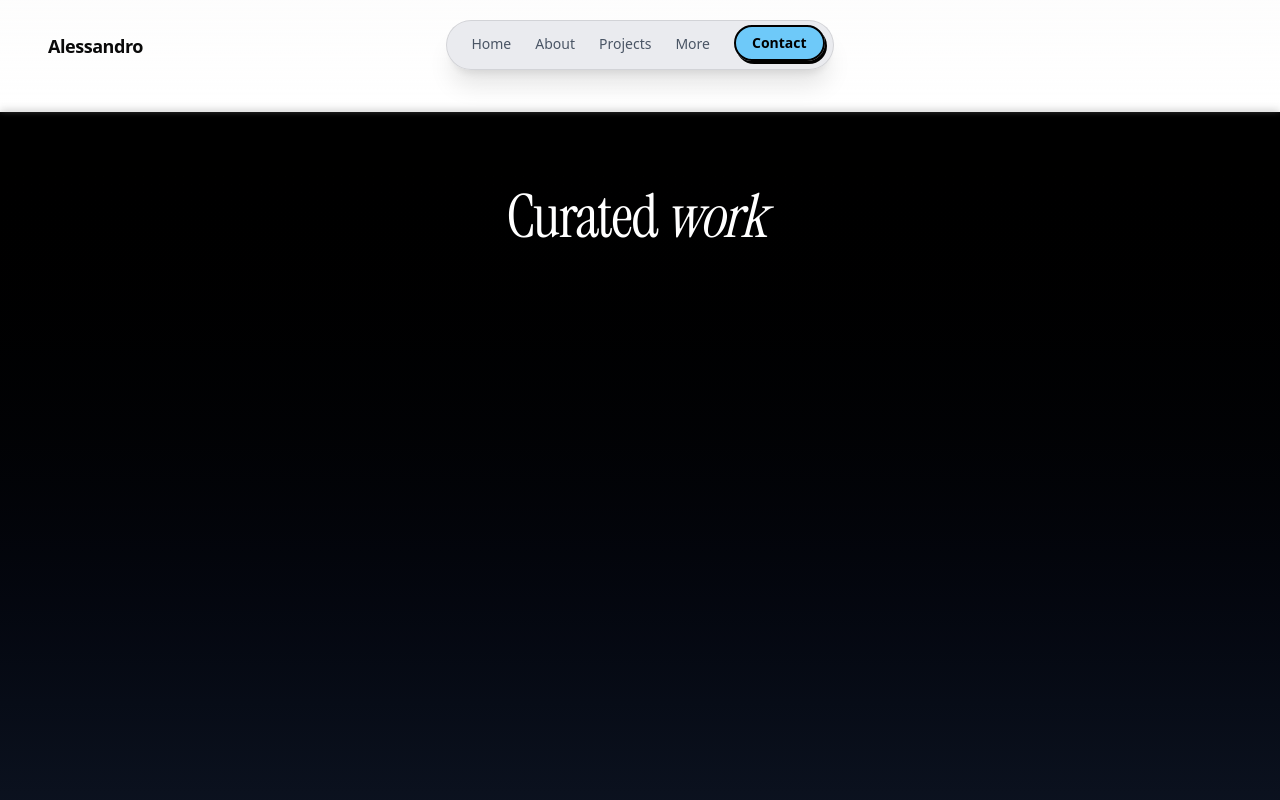
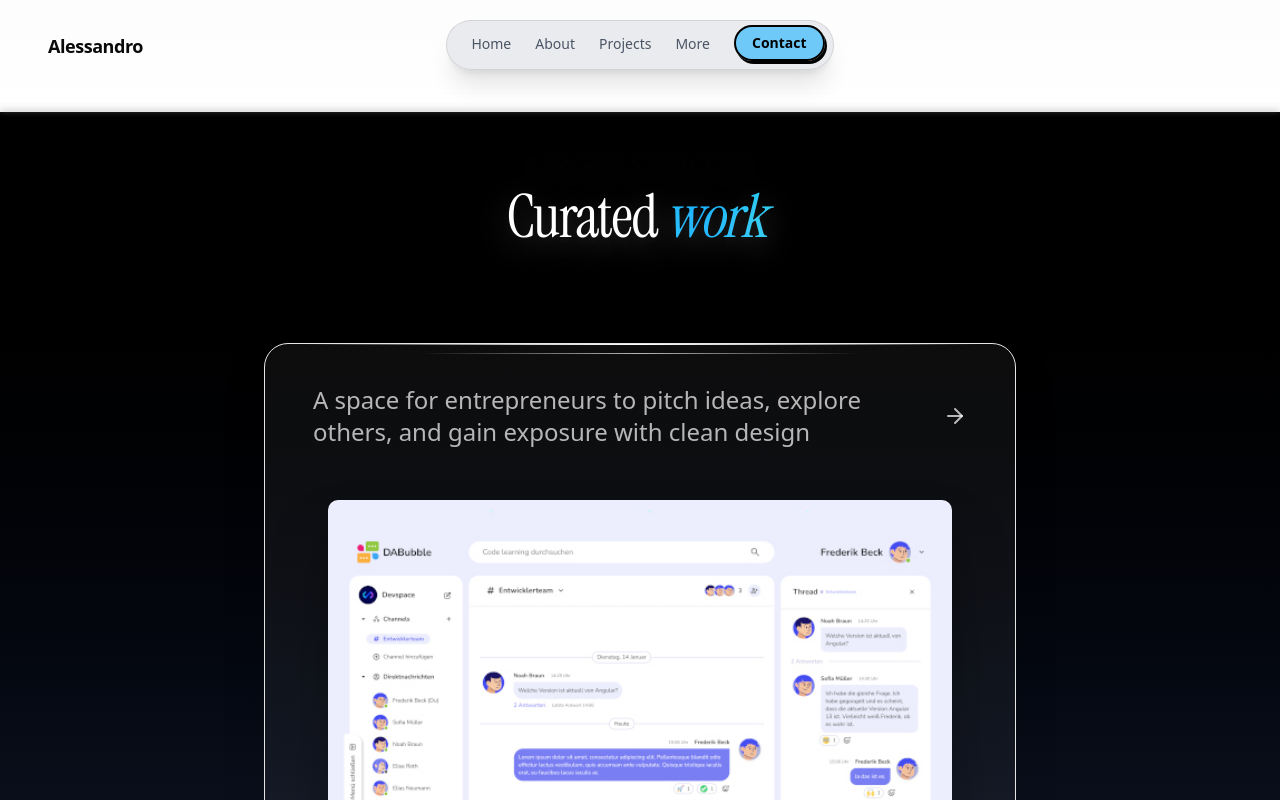
Before and after one commit to alessandro-arg/portfolio-2.0, a Next.js app: page /projects in a window 1280 px wide. Shown: the top 800 px of the page. Built offline with nearby package versions, Linux system fonts and the light colour scheme.

Commit message:
feat: working on the layout and the design of the projects section.

```diff
--- a/app/globals.css
+++ b/app/globals.css
@@ -81,7 +81,13 @@
       background-position: calc(100% + var(--shiny-width)) 0;
     }
   }
-}
+  --animate-gradient: gradient 8s linear infinite
+;
+  @keyframes gradient {
+  to {
+    background-position: var(--bg-size, 300%) 0;
+    }
+  }}
 
 :root {
   --radius: 0.625rem;
--- a/app/projects/ProjectsSection.tsx
+++ b/app/projects/ProjectsSection.tsx
@@ -1,23 +1,126 @@
 "use client";
+
+import { AnimatedGradientText } from "@/components/ui/animated-gradient-text";
+import { ArrowRight } from "lucide-react";
+import Image from "next/image";
+
+const content = [
+  {
+    title: "Collaborative Editing",
+    description:
+      "Work together in real time with your team, clients, and stakeholders. Collaborate on documents, share ideas, and make decisions quickly. With our platform, you can streamline your workflow and increase productivity.",
+    content: (
+      <div className="flex h-full w-full items-center justify-center bg-[linear-gradient(to_bottom_right,var(--cyan-500),var(--emerald-500))] text-white">
+        Collaborative Editing
+      </div>
+    ),
+  },
+  {
+    title: "Real time changes",
+    description:
+      "See changes as they happen. With our platform, you can track every modification in real time. No more confusion about the latest version of your project. Say goodbye to the chaos of version control and embrace the simplicity of real-time updates.",
+    content: (
+      <div className="flex h-full w-full items-center justify-center text-white">
+        <img
+          src="/linear.webp"
+          width={300}
+          height={300}
+          className="h-full w-full object-cover"
+          alt="linear board demo"
+        />
+      </div>
+    ),
+  },
+  {
+    title: "Version control",
+    description:
+      "Experience real-time updates and never stress about version control again. Our platform ensures that you're always working on the most recent version of your project, eliminating the need for constant manual updates. Stay in the loop, keep your team aligned, and maintain the flow of your work without any interruptions.",
+    content: (
+      <div className="flex h-full w-full items-center justify-center bg-[linear-gradient(to_bottom_right,var(--orange-500),var(--yellow-500))] text-white">
+        Version control
+      </div>
+    ),
+  },
+  {
+    title: "Running out of content",
+    description:
+      "Experience real-time updates and never stress about version control again. Our platform ensures that you're always working on the most recent version of your project, eliminating the need for constant manual updates. Stay in the loop, keep your team aligned, and maintain the flow of your work without any interruptions.",
+    content: (
+      <div className="flex h-full w-full items-center justify-center bg-[linear-gradient(to_bottom_right,var(--cyan-500),var(--emerald-500))] text-white">
+        Running out of content
+      </div>
+    ),
+  },
+];
 
 export default function ProjectsSection() {
   return (
     <section
       id="projects"
-      className="relative mx-auto mt-28 w-full container py-10"
+      className="relative mx-auto mt-28 w-full container py-10 cursor-default"
     >
-      <h2 className="relative z-2 text-5xl font-medium tracking-tight text-balance sm:text-5xl md:text-6xl text-center mb-20 md:mb-24">
+      <h2 className="relative z-2 text-5xl font-medium tracking-tight text-balance sm:text-5xl md:text-6xl text-center mb-20 md:mb-24 [text-shadow:rgba(255,255,255,0.05)_0_4px_8px,rgba(255,255,255,0.25)_0_8px_30px]">
         <p className="mb-3 font-mono text-xs font-normal tracking-widest text-black/80 uppercase md:text-sm dark:text-white/70">
           FEATURED CASE STUDIES
         </p>
         <span className="font-instrument">
-          <span>Curated</span>
-          <span className="text-colorfull animate-gradient-x font-instrument-serif pe-2 tracking-tight italic">
-            {" "}
+          <span>Curated </span>
+          <AnimatedGradientText
+            colorFrom="#4aeedd"
+            colorTo="#16b1ff"
+            className="pe-2 tracking-tight italic"
+          >
             work
-          </span>
+          </AnimatedGradientText>
         </span>
       </h2>
+      <div
+        role="main"
+        aria-label="Projects list"
+        className="relative flex w-full max-lg:max-w-xl mx-auto"
+      >
+        <div className="mx-auto gap-y-6 flex lg:max-w-[65%] flex-col lg:gap-y-28">
+          <div
+            role="article"
+            aria-label="Project X variable"
+            className="flex w-full flex-row will-change-auto"
+          >
+            <div className="flex flex-col w-full lg:mx-10">
+              <a
+                draggable="false"
+                href="#/projects/project-name"
+                className="border-white-3 group relative block cursor-pointer overflow-hidden rounded-2xl border bg-[#f2f2f20c] p-1 shadow-2xl lg:rounded-3xl lg:p-2 dark:border-white/15"
+              >
+                <div className="absolute inset-x-0 top-0 h-px bg-[linear-gradient(90deg,rgba(0,0,0,0)_5%,rgba(255,255,255,0.8)_35%,rgb(255,255,255)_50%,rgba(255,255,255,0.8)_65%,rgba(0,0,0,0)_95%)]"></div>
+                <div className="relative flex size-full flex-col items-center justify-between overflow-hidden rounded-xl lg:rounded-2xl max-lg:pt-2 from-black/20 lg:from-black/35 hover:from-black/20 to-black/45 transition-colors duration-300 dark:bg-linear-to-b">
+                  <div className="absolute inset-0 -z-10 transition-transform duration-500 ease-in-out group-hover:scale-105 bg-[linear-gradient(10deg,rgb(219,39,119)_49.9%,rgb(219,39,119)_81.7%,rgb(244,114,182)_99.88%)]">
+                    {" "}
+                  </div>
+                  <div className="absolute inset-x-0 top-px z-10 h-[0.8px] opacity-70 bg-[linear-gradient(90deg,rgba(0,0,0,0)_20%,rgb(255,255,255)_50%,rgba(0,0,0,0)_80%)]"></div>
+                  <div className="hidden w-full flex-row items-center justify-between gap-8 px-10 py-8 text-white/70 lg:flex">
+                    <h3 className="text-xl xl:text-2xl Afont-mono tracking-tightA">
+                      A space for entrepreneurs to pitch ideas, explore others,
+                      and gain exposure with clean design
+                    </h3>
+                    <ArrowRight
+                      className="size-6 shrink-0 transition-transform duration-300 ease-in-out group-hover:translate-x-1"
+                      aria-hidden="true"
+                    />
+                  </div>
+                  <Image
+                    src="/images/dabubble_mockup.jpg"
+                    alt="X Project"
+                    width={1203}
+                    height={753}
+                    decoding="async"
+                    className="w-full max-w-[85%] translate-y-5 rounded-t-lg will-change-transform lg:block transition-transform duration-500 ease-in-out -rotate-3 lg:rotate-0 lg:group-hover:scale-[1.08] lg:group-hover:-rotate-3 shadow-[0px_40px_50px_10px_rgba(0,0,0,0.22)]"
+                  />
+                </div>
+              </a>
+            </div>
+          </div>
+        </div>
+      </div>
     </section>
   );
 }
--- a/components/bento/GithubActivityCard.tsx
+++ b/components/bento/GithubActivityCard.tsx
@@ -226,7 +226,7 @@ export default function GithubActivityCard({
         </div>
 
         {/* Stats */}
-        <div className="grid grid-cols-2 gap-4 sm:grid-cols-2 lg:flex-1">
+        <div className="grid grid-cols-2 gap-4 sm:grid-cols-2 flex-1">
           <Stat
             label="Current streak"
             value={isLoading ? "…" : `${data?.currentStreak ?? 0} days`}
--- a/components/sections/Hero.tsx
+++ b/components/sections/Hero.tsx
@@ -138,7 +138,7 @@ export default function Hero() {
             animate={{ y: 0, opacity: 1 }}
             transition={{ delay: 0.5, type: "spring", stiffness: 50 }}
           >
-            <span className="mx-1 rounded-full bg-blue-800 px-1.5 text-xs leading-relaxed text-white">
+            <span className="mx-1 rounded-full bg-[#16b1ff90] px-1.5 text-xs leading-relaxed text-white">
               New
             </span>
             <AnimatedShinyText className="px-1 py-0.5 flex items-center gap-1">
--- /dev/null
+++ b/components/ui/animated-gradient-text.tsx
@@ -0,0 +1,38 @@
+import { ComponentPropsWithoutRef } from "react"
+
+import { cn } from "@/lib/utils"
+
+export interface AnimatedGradientTextProps
+  extends ComponentPropsWithoutRef<"div"> {
+  speed?: number
+  colorFrom?: string
+  colorTo?: string
+}
+
+export function AnimatedGradientText({
+  children,
+  className,
+  speed = 1,
+  colorFrom = "#ffaa40",
+  colorTo = "#9c40ff",
+  ...props
+}: AnimatedGradientTextProps) {
+  return (
+    <span
+      style={
+        {
+          "--bg-size": `${speed * 300}%`,
+          "--color-from": colorFrom,
+          "--color-to": colorTo,
+        } as React.CSSProperties
+      }
+      className={cn(
+        `animate-gradient inline bg-gradient-to-r from-[var(--color-from)] via-[var(--color-to)] to-[var(--color-from)] bg-[length:var(--bg-size)_100%] bg-clip-text text-transparent`,
+        className
+      )}
+      {...props}
+    >
+      {children}
+    </span>
+  )
+}
```
Also changed, not shown: components.json, public/images/dabubble_mockup.jpg (added).
